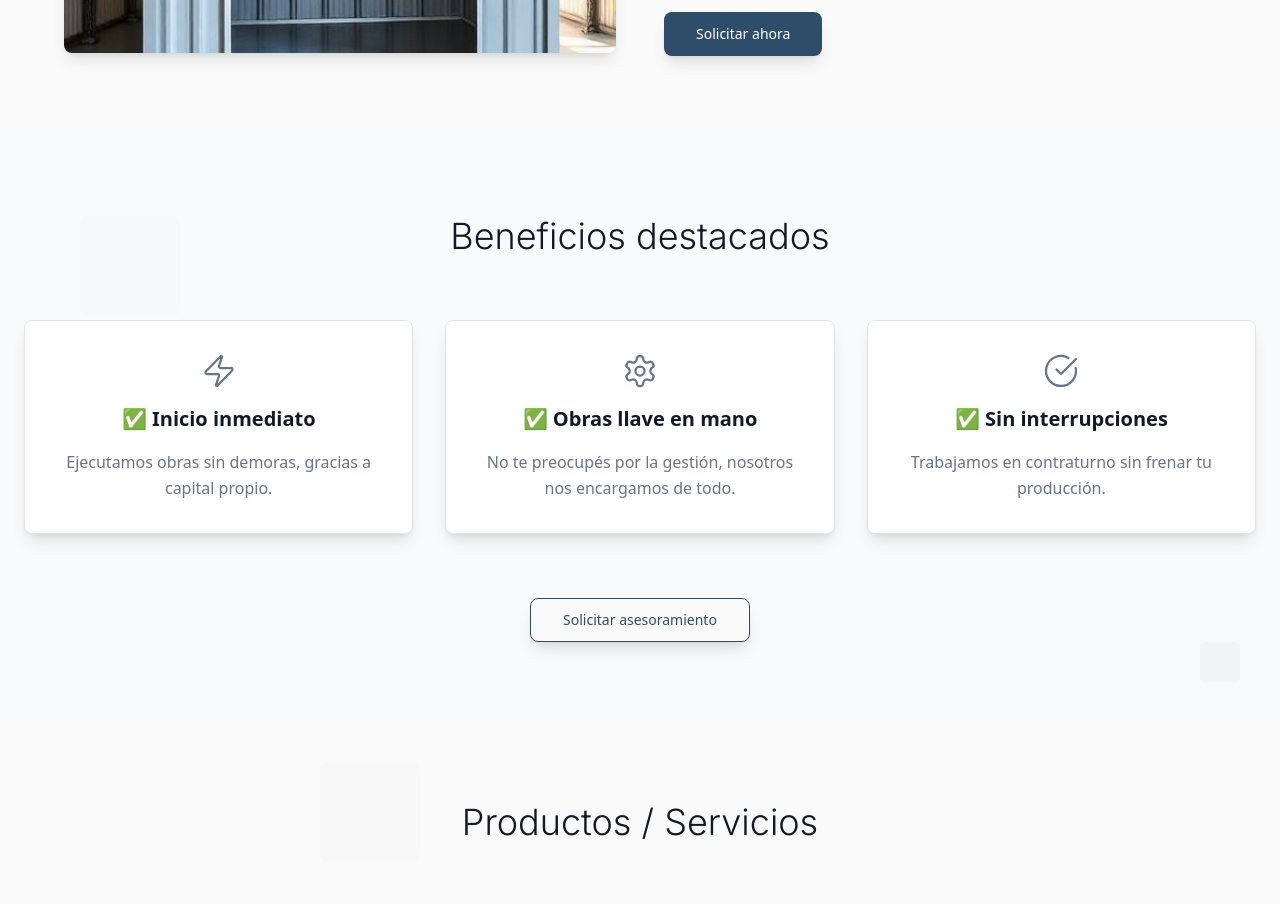
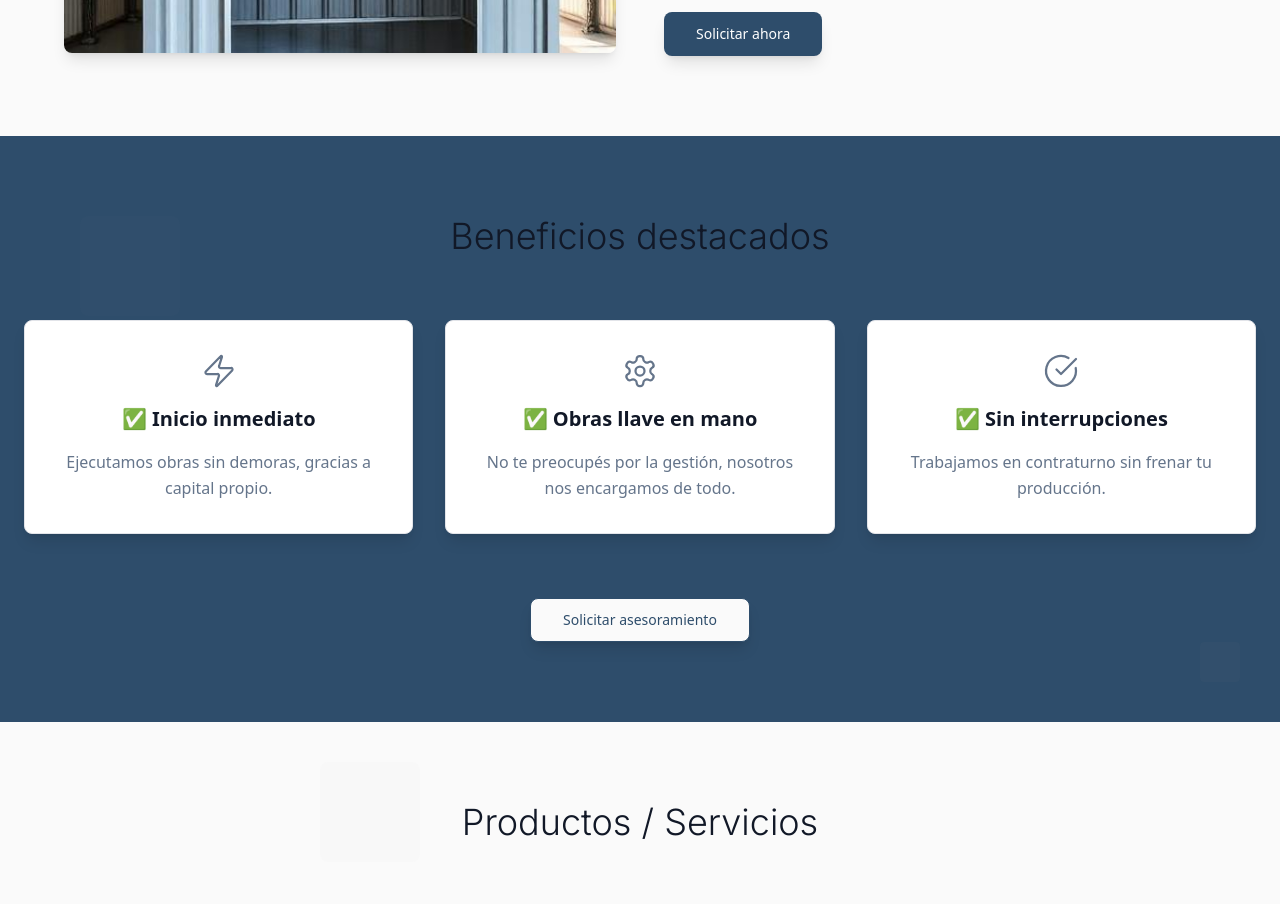
Before and after one commit to Domarez/construirvalor_landing_tinglados_v2, a React (Vite) app: page / in a window 1280 px wide. Shown: the part 1620-2524 px from the top of the page. Built offline with nearby package versions, Linux system fonts and the light colour scheme.

Commit message:
Refactor: Change section background color
Change the background color of the selected section to blue.

```diff
--- a/src/components/BenefitsSection.tsx
+++ b/src/components/BenefitsSection.tsx
@@ -26,7 +26,7 @@ const BenefitsSection = ({ onCTAClick }: BenefitsSectionProps) => {
   ];
 
   return (
-    <section className="py-20 bg-brand-gray-light relative overflow-hidden">
+    <section className="py-20 bg-brand-blue relative overflow-hidden">
       {/* Background squares */}
       <div className="absolute top-20 left-20 square opacity-10"></div>
       <div className="absolute bottom-10 right-10 square-small opacity-15"></div>
```
